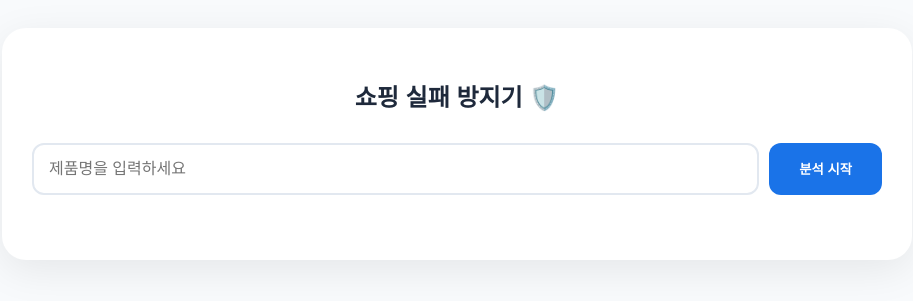
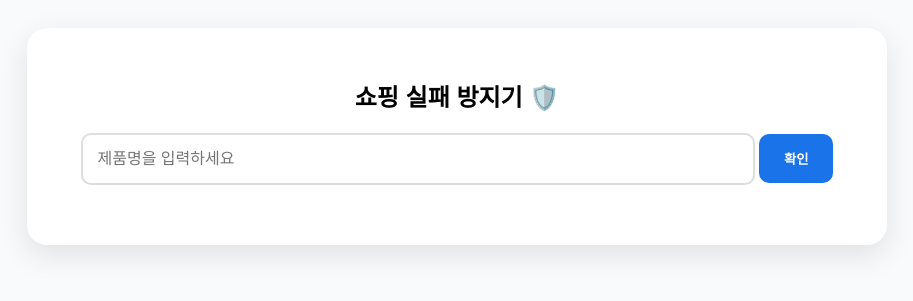
Before and after one commit to qjootkar1/-, a FastAPI app: template templates/index.html in a window 1280 px wide. Shown: the top 301 px of the page, without its empty margins (183-1096 px from the left). Run offline with FastAPI, Linux system fonts and the light colour scheme; the template is opened without the code that fills it: most values are stand-ins (such as "Sample title", 1, 10 or a date in 2020).

Commit message:
Update index.html

```diff
--- a/templates/index.html
+++ b/templates/index.html
@@ -2,63 +2,54 @@
 <html>
 <head>
     <meta charset="UTF-8">
-    <meta name="viewport" content="width=device-width, initial-scale=1.0">
     <title>쇼핑 실패 방지기 🛡️</title>
     <script src="https://cdn.jsdelivr.net/npm/vue@2"></script>
     <script src="https://cdn.jsdelivr.net/npm/axios/dist/axios.min.js"></script>
     <style>
-        body { font-family: sans-serif; background: #f8fafc; padding: 20px; color: #334155; }
-        .box { max-width: 850px; margin: 0 auto; background: white; padding: 30px; border-radius: 24px; box-shadow: 0 10px 40px rgba(0,0,0,0.08); }
-        .score-box { background: linear-gradient(135deg, #1a73e8, #0d47a1); color: white; padding: 35px; border-radius: 20px; text-align: center; margin-bottom: 30px; }
-        .score-num { font-size: 4.5rem; font-weight: 900; }
-        .grid { display: grid; grid-template-columns: 1fr 1fr; gap: 20px; }
-        .card { padding: 20px; border-radius: 16px; border: 1px solid #e2e8f0; }
-        .bad { border-top: 6px solid #ef4444; background: #fef2f2; }
-        .good { border-top: 6px solid #22c55e; background: #f0fdf4; }
-        .input-group { display: flex; gap: 10px; margin-bottom: 35px; }
-        input { flex: 1; padding: 15px; border: 2px solid #e2e8f0; border-radius: 12px; font-size: 1rem; }
-        button { padding: 15px 30px; background: #1a73e8; color: white; border: none; border-radius: 12px; font-weight: bold; cursor: pointer; }
-        button:disabled { background: #cbd5e1; }
-        .tag { background: rgba(255,255,255,0.2); padding: 5px 12px; border-radius: 20px; margin: 4px; display: inline-block; font-size: 0.85rem; }
+        body { font-family: sans-serif; background: #f8fafc; padding: 20px; }
+        .container { max-width: 800px; margin: 0 auto; background: white; padding: 30px; border-radius: 20px; box-shadow: 0 10px 30px rgba(0,0,0,0.1); }
+        .score-circle { width: 150px; height: 150px; border-radius: 50%; border: 10px solid #1a73e8; display: flex; align-items: center; justify-content: center; font-size: 3rem; font-weight: bold; margin: 20px auto; color: #1a73e8; }
+        .tag { background: #e2e8f0; padding: 5px 15px; border-radius: 20px; margin: 5px; display: inline-block; font-size: 0.9rem; font-weight: bold; }
+        .grid { display: grid; grid-template-columns: 1fr 1fr; gap: 20px; margin-top: 30px; }
+        .card { padding: 20px; border-radius: 15px; border: 1px solid #eee; }
+        .bad { background: #fff5f5; border-top: 5px solid #fc8181; }
+        input { width: 80%; padding: 15px; border: 2px solid #ddd; border-radius: 10px; font-size: 1rem; }
+        button { padding: 15px 25px; background: #1a73e8; color: white; border: none; border-radius: 10px; cursor: pointer; font-weight: bold; }
     </style>
 </head>
 <body>
-    <div id="app" class="box">
-        <h2 style="text-align: center; color: #1e293b; margin-bottom: 30px;">쇼핑 실패 방지기 🛡️</h2>
-
-        <div class="input-group">
+    <div id="app" class="container">
+        <h2 style="text-align: center;">쇼핑 실패 방지기 🛡️</h2>
+        <div style="text-align: center; margin-bottom: 30px;">
             <input v-model="query" placeholder="제품명을 입력하세요" @keyup.enter="analyze">
-            <button @click="analyze" :disabled="loading" v-text="loading ? '데이터 분석 중...' : '분석 시작'"></button>
+            <button @click="analyze" :disabled="loading" v-text="loading ? '분석 중...' : '확인'"></button>
         </div>
 
         <div v-if="res">
-            <div class="score-box">
-                <div style="font-size: 1.1rem; opacity: 0.9;">실사용자 추천 점수</div>
-                <div class="score-num" v-text="res.score"></div>
-                <div style="margin-top: 15px;">
-                    <span v-for="f in res.summary.features" class="tag" v-text="'#' + f"></span>
-                </div>
+            <div class="score-circle" v-text="res.score"></div>
+            <div style="text-align: center;">
+                <span v-for="f in res.summary.features" class="tag" v-text="'#' + f"></span>
             </div>
 
             <div class="grid">
-                <div class="card good">
-                    <strong style="color: #15803d;">✅ 긍정 포인트</strong>
-                    <ul style="padding-left: 20px; margin-top: 10px;">
-                        <li v-for="p in res.summary.pros" v-text="p" style="margin-bottom: 8px; font-size: 0.85rem;"></li>
+                <div class="card">
+                    <strong style="color: #2f855a;">✅ 주요 특징/장점</strong>
+                    <ul style="font-size: 0.85rem; padding-left: 20px;">
+                        <li v-for="p in res.summary.pros" v-text="p"></li>
                     </ul>
                 </div>
                 <div class="card bad">
-                    <strong style="color: #b91c1c;">⚠️ 주요 불만 사항</strong>
-                    <ul style="padding-left: 20px; margin-top: 10px;">
-                        <li v-for="c in res.summary.cons" v-text="c" style="margin-bottom: 8px; font-size: 0.85rem;"></li>
+                    <strong style="color: #c53030;">⚠️ 실사용 불만</strong>
+                    <ul style="font-size: 0.85rem; padding-left: 20px;">
+                        <li v-for="c in res.summary.cons" v-text="c"></li>
                     </ul>
                 </div>
             </div>
 
-            <div style="margin-top: 40px;">
-                <h4 style="border-bottom: 2px solid #f1f5f9; padding-bottom: 10px; color: #475569;">🔍 실시간 커뮤니티 반응 ({{ res.reviews.length }}건)</h4>
-                <div v-for="(r, i) in res.reviews" style="font-size: 0.85rem; padding: 12px; border-bottom: 1px solid #f8fafc; color: #64748b;">
-                    <strong>{{ i+1 }}.</strong> {{ r }}
+            <div style="margin-top: 30px;">
+                <h4>🔍 수집된 데이터 원본</h4>
+                <div v-for="(r, i) in res.reviews" style="font-size: 0.8rem; color: #718096; margin-bottom: 8px; border-bottom: 1px solid #f7fafc; padding-bottom: 5px;">
+                    {{ i+1 }}. {{ r }}
                 </div>
             </div>
         </div>
@@ -75,7 +66,7 @@
                     try {
                         const response = await axios.get('/analyze?q=' + encodeURIComponent(this.query));
                         this.res = response.data;
-                    } catch (e) { alert('데이터를 불러오지 못했습니다.'); }
+                    } catch (e) { alert('데이터 분석 실패'); }
                     finally { this.loading = false; }
                 }
             }
```
